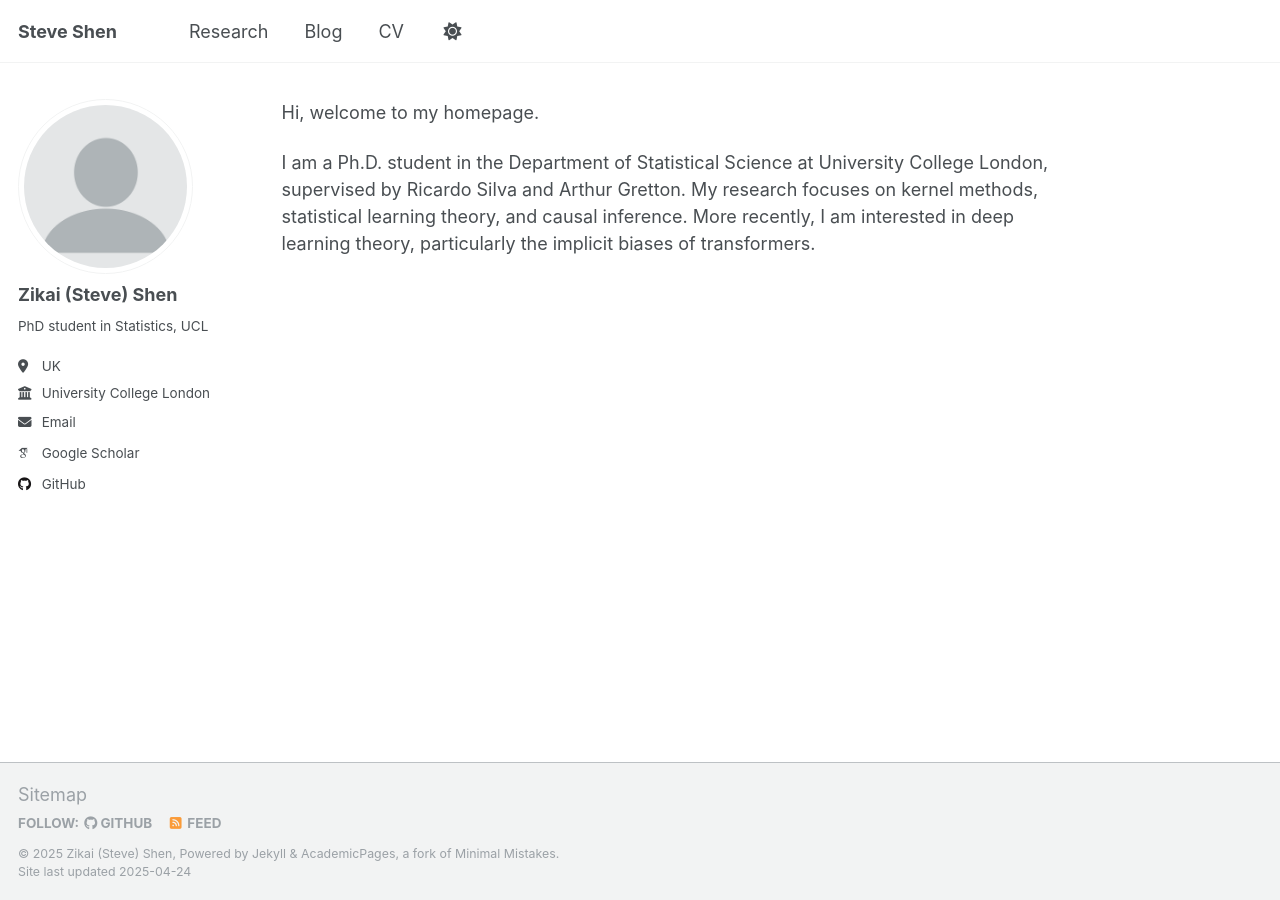
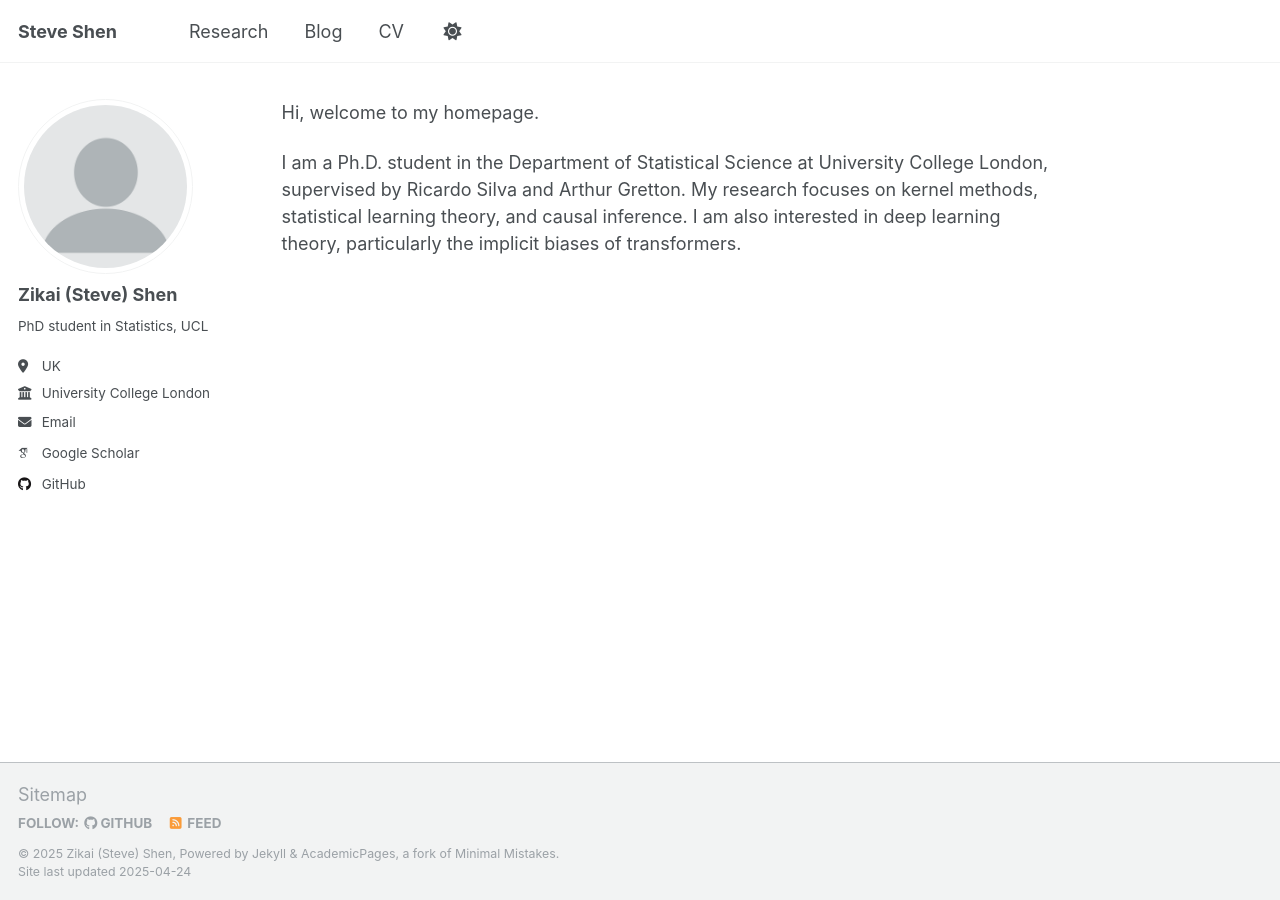
Before and after one commit to stevezshen/stevezshen.github.io, a Jekyll site: the page built from _pages/about.md, in a window 1280 px wide. Built offline with Jekyll 4.4.1, drawn with Linux system fonts in a browser that asks for light colours; some web fonts are replaced.

Commit message:
Update about.md

```diff
--- a/_pages/about.md
+++ b/_pages/about.md
@@ -8,4 +8,4 @@ redirect_from:
 
 Hi, welcome to my homepage.
 
-I am a Ph.D. student in the Department of Statistical Science at University College London, supervised by Ricardo Silva and Arthur Gretton. My research focuses on kernel methods, statistical learning theory, and causal inference. More recently, I am interested in deep learning theory, particularly the implicit biases of transformers.
+I am a Ph.D. student in the Department of Statistical Science at University College London, supervised by Ricardo Silva and Arthur Gretton. My research focuses on kernel methods, statistical learning theory, and causal inference. I am also interested in deep learning theory, particularly the implicit biases of transformers.
```
